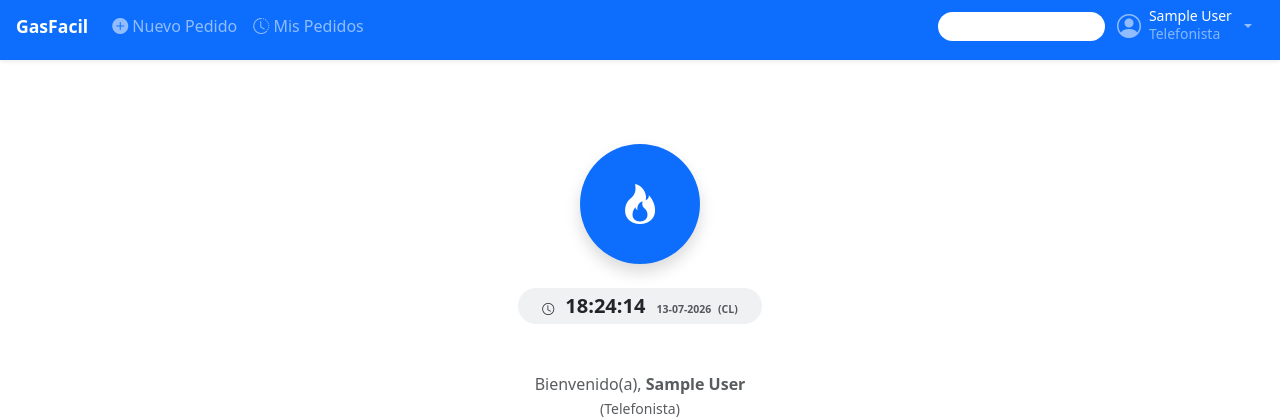
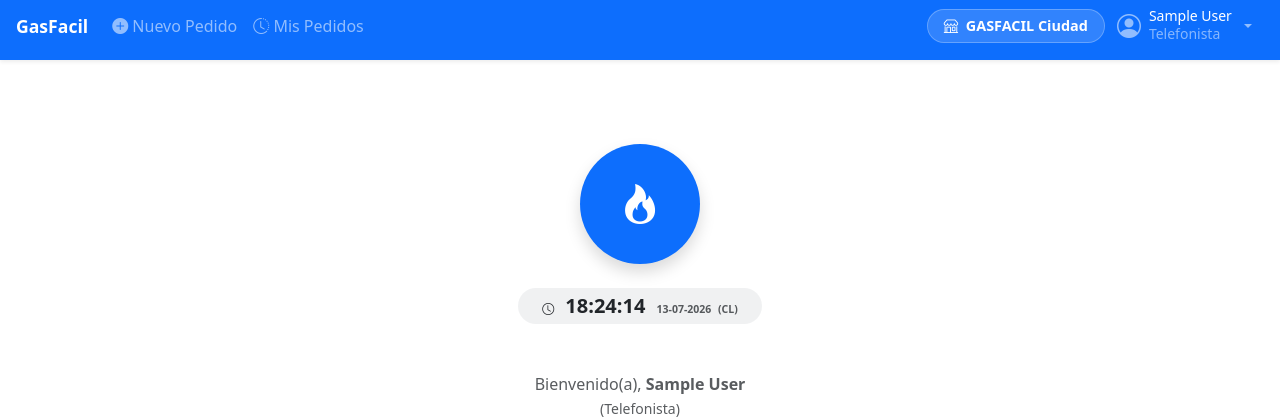
Before and after one commit to infralise123984/gas_project, a Django app: page / in a window 1280 px wide. Shown: the top 420 px of the page. Run offline with Django 5.2, Linux system fonts and the light colour scheme; a user stored in the database is signed in; data comes from the database, SQL or seed files in the repository; tables that the repository leaves empty hold one stand-in row (values such as "Sample post"); parts of the project's set-up code (start-up, migrations or seed data) failed here and were passed over.

Commit message:
fix(ui): badge bodega con clase CSS propia (navbar-bodega-pill) - fondo blanco 15% + borde
- Clase .navbar-bodega-pill: rgba(255,255,255,0.15) + borde sutil + hover
- Se lee bien sobre navbar azul sin ser invasivo

```diff
--- a/mockups/templates/base.html
+++ b/mockups/templates/base.html
@@ -162,6 +162,19 @@
             font-size: 0.85rem;
             color: #6c757d;
         }
+
+        .navbar-bodega-pill {
+            background: rgba(255,255,255,0.15);
+            color: #fff;
+            padding: 0.35rem 1rem;
+            border-radius: 50px;
+            font-weight: 600;
+            font-size: 0.9rem;
+            border: 1px solid rgba(255,255,255,0.25);
+        }
+        .navbar-bodega-pill:hover {
+            background: rgba(255,255,255,0.25);
+        }
     </style>
 
     {% block extra_head %}{% endblock %}
@@ -289,7 +302,7 @@
                     <li class="nav-item dropdown me-1">
                         <a class="nav-link dropdown-toggle d-flex align-items-center gap-2" href="#" role="button"
                            data-bs-toggle="dropdown" aria-expanded="false" title="Cambiar bodega">
-                            <span class="bg-white bg-opacity-25 text-white px-3 py-2 rounded-pill fw-semibold small">
+                            <span class="navbar-bodega-pill">
                                 <i class="bi bi-shop me-1"></i>
                                 {% if bodega_activa %}{{ bodega_activa.nombre }}{% else %}Todas las bodegas{% endif %}
                             </span>
@@ -330,7 +343,7 @@
                     {% elif user.is_authenticated and bodega_activa and user.rol != "admin" and user.rol != "jefe" %}
                     <!-- Bodega badge (no admin/jefe, solo ver su bodega) -->
                     <li class="nav-item d-none d-md-flex align-items-center">
-                        <span class="bg-white bg-opacity-20 text-white px-3 py-1 rounded-pill small">
+                        <span class="navbar-bodega-pill">
                             <i class="bi bi-shop me-1"></i> {{ bodega_activa.nombre }}
                         </span>
                     </li>
```
